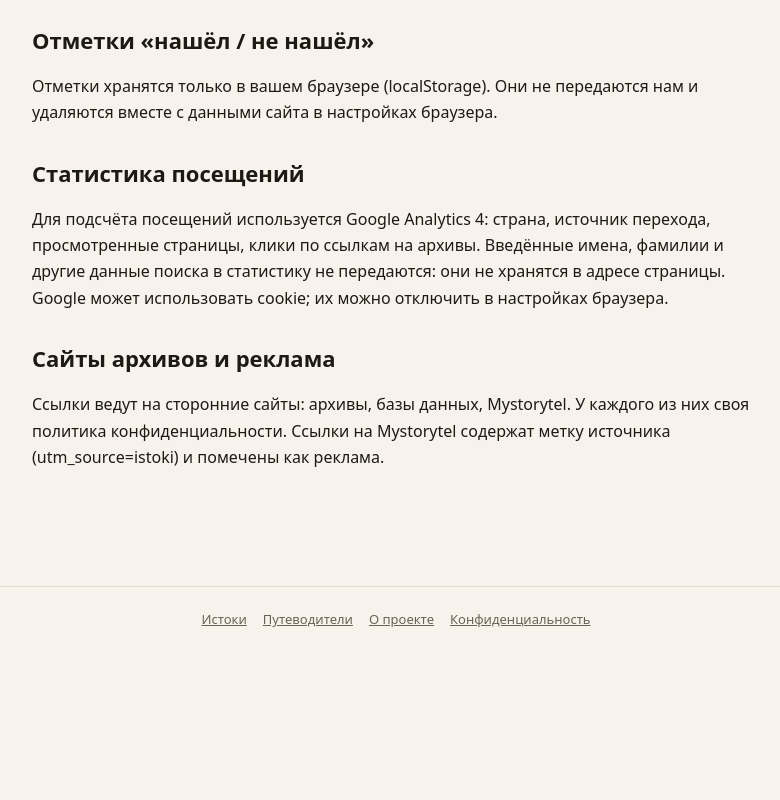
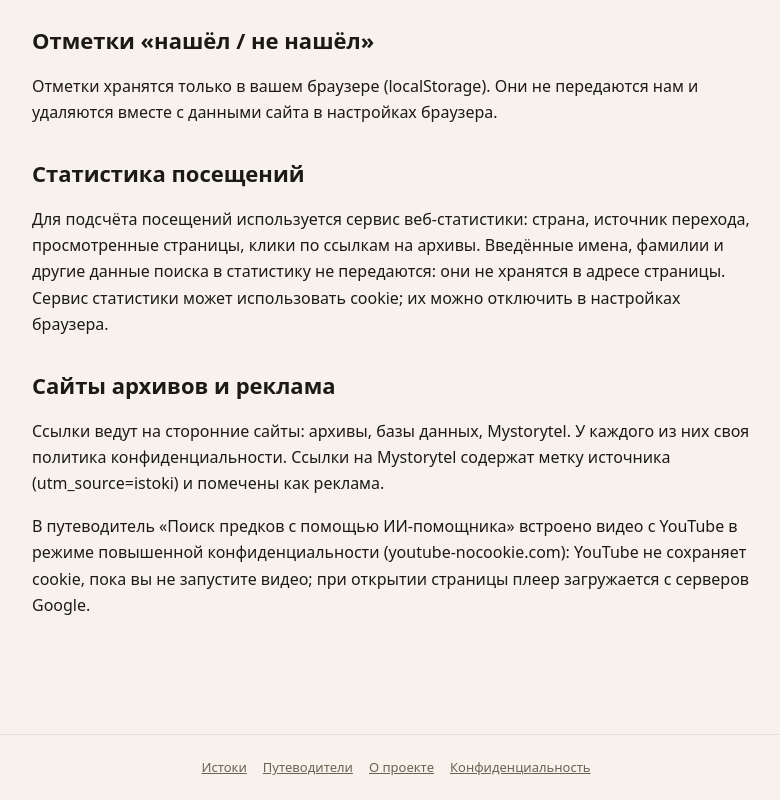
Before and after one commit to cityjudaica-gif/root, a plain HTML site: page privacy/index.html in a window 1280 px wide. Shown: the part 510-1310 px from the top of the page, without its empty margins (244-1024 px from the left). Before the commit the page ends 1162 px from the top, so only its background shows below. Drawn offline with Linux system fonts and the light colour scheme.

Commit message:
Add files via upload

```diff
--- a/privacy/index.html
+++ b/privacy/index.html
@@ -543,10 +543,11 @@ footer a{color:var(--text)}
 <p>Отметки хранятся только в вашем браузере (localStorage). Они не передаются нам и удаляются вместе с данными сайта в настройках браузера.</p>
 
 <h2>Статистика посещений</h2>
-<p>Для подсчёта посещений используется Google Analytics 4: страна, источник перехода, просмотренные страницы, клики по ссылкам на архивы. Введённые имена, фамилии и другие данные поиска в статистику не передаются: они не хранятся в адресе страницы. Google может использовать cookie; их можно отключить в настройках браузера.</p>
+<p>Для подсчёта посещений используется сервис веб-статистики: страна, источник перехода, просмотренные страницы, клики по ссылкам на архивы. Введённые имена, фамилии и другие данные поиска в статистику не передаются: они не хранятся в адресе страницы. Сервис статистики может использовать cookie; их можно отключить в настройках браузера.</p>
 
 <h2>Сайты архивов и реклама</h2>
 <p>Ссылки ведут на сторонние сайты: архивы, базы данных, Mystorytel. У каждого из них своя политика конфиденциальности. Ссылки на Mystorytel содержат метку источника (utm_source=istoki) и помечены как реклама.</p>
+<p>В путеводитель «Поиск предков с помощью ИИ-помощника» встроено видео с YouTube в режиме повышенной конфиденциальности (youtube-nocookie.com): YouTube не сохраняет cookie, пока вы не запустите видео; при открытии страницы плеер загружается с серверов Google.</p>
 </article>
 
 </main>
```
